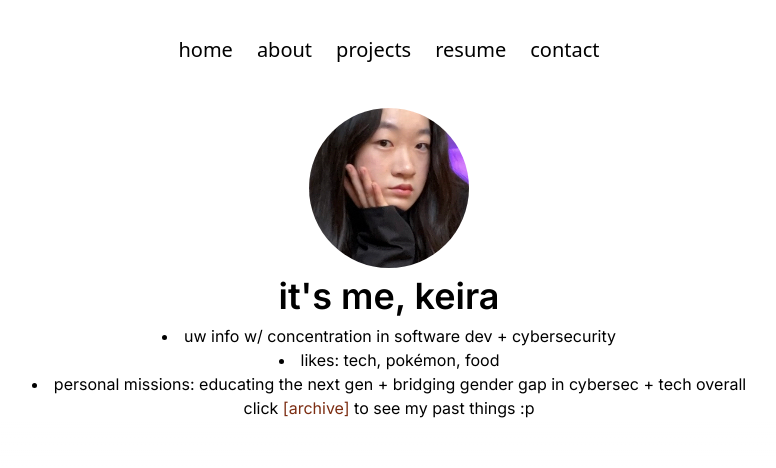
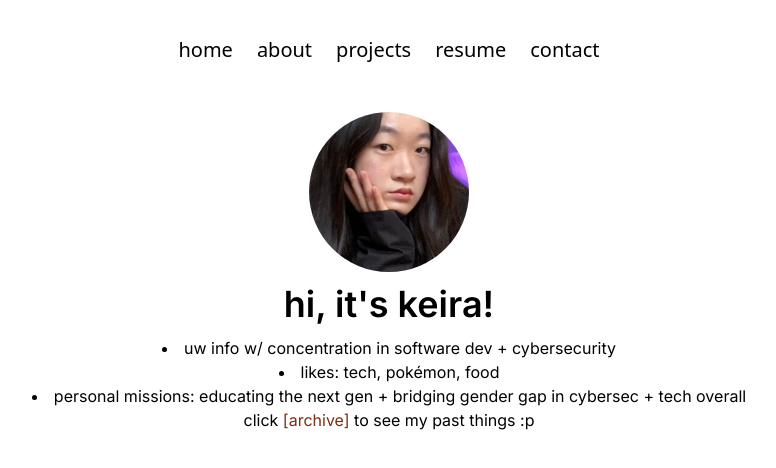
Before and after one commit to KeveeW1/kei-portfolio, a Next.js app: page /about in a window 1280 px wide. Shown: the top 468 px of the page, without its empty margins (251-1027 px from the left). Built offline with nearby package versions, Linux system fonts and the light colour scheme.

Commit message:
Edited About page

```diff
--- a/src/app/about/page.jsx
+++ b/src/app/about/page.jsx
@@ -9,12 +9,12 @@ const About = () => {
         <Navbar/>
 
     </div>
-    <div className='flex justify-center p-2'>
+    <div className='flex justify-center p-3'>
             <Image src="/images/keira.jpg" alt="picture of keira" className='rounded-full overflow-hidden object-none w-40 h-40' width={300} height={100}/>
     </div>
     <div className='text-black text-center'>
-        <h1 className='text-4xl font-semibold pb-2'>it&apos;s me, keira</h1>
-        <div className='flex-col flex-start'>
+        <h1 className='text-4xl font-semibold pb-1'>hi, it&apos;s keira!</h1>
+        <div className='flex-col flex pt-2'>
             <li>uw info w/ concentration in software dev + cybersecurity</li>
             <li>likes: tech, pokémon, food</li>
             <li>personal missions: educating the next gen + bridging gender gap in cybersec + tech overall</li>
--- a/src/app/archive/page.jsx
+++ b/src/app/archive/page.jsx
@@ -8,8 +8,8 @@ const Archive = () => {
 
     </div>
     <div className='text-center text-black'>
-        <h1 className='text-3xl'>archive</h1>
-        <h4 className=''><i>hello, welcome to my archive</i></h4>
+        <h1 className='text-3xl'>&lt;archive/&gt;</h1>
+        <h4 className=''><i>hi, welcome to keira&apos;s archive!</i></h4>
         <br></br>
         {/* <li>Figma’s Virtual Design Jam: 2nd Place Winner – 2020</li>
         <li>Google Change the Game Dahyun Challenge Winner – 2020</li>
```
